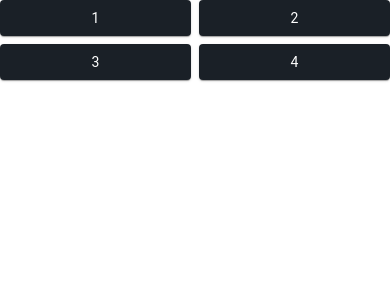
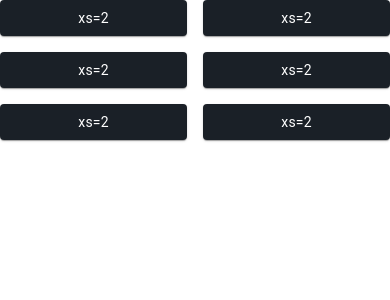
Before and after one commit to ravigunz/react-mui-03-grids, a React (Create React App) app: page / in a window 390 px wide. Shown: the top 300 px of the page. Built offline with nearby package versions, Linux system fonts and the light colour scheme.

Commit message:
add Responsive values

```diff
--- a/src/layouts/BasicGrid.js
+++ b/src/layouts/BasicGrid.js
@@ -15,19 +15,12 @@
 export default function BasicGrid() {
   return (
     <Box sx={{ flexGrow: 1 }}>
-      <Grid container rowSpacing={1} columnSpacing={{ xs: 1, sm: 4, md: 7 }}>
-  <Grid item xs={6}>
-    <Item>1</Item>
-  </Grid>
-  <Grid item xs={6}>
-    <Item>2</Item>
-  </Grid>
-  <Grid item xs={6}>
-    <Item>3</Item>
-  </Grid>
-  <Grid item xs={6}>
-    <Item>4</Item>
-  </Grid>
+      <Grid container spacing={{ xs: 2, md: 3 }} columns={{ xs: 4, sm: 8, md: 12 }}>
+  {Array.from(Array(6)).map((_, index) => (
+    <Grid item xs={2} sm={4} md={4} key={index}>
+      <Item>xs=2</Item>
+    </Grid>
+  ))}
 </Grid>
     </Box>
   );
```
